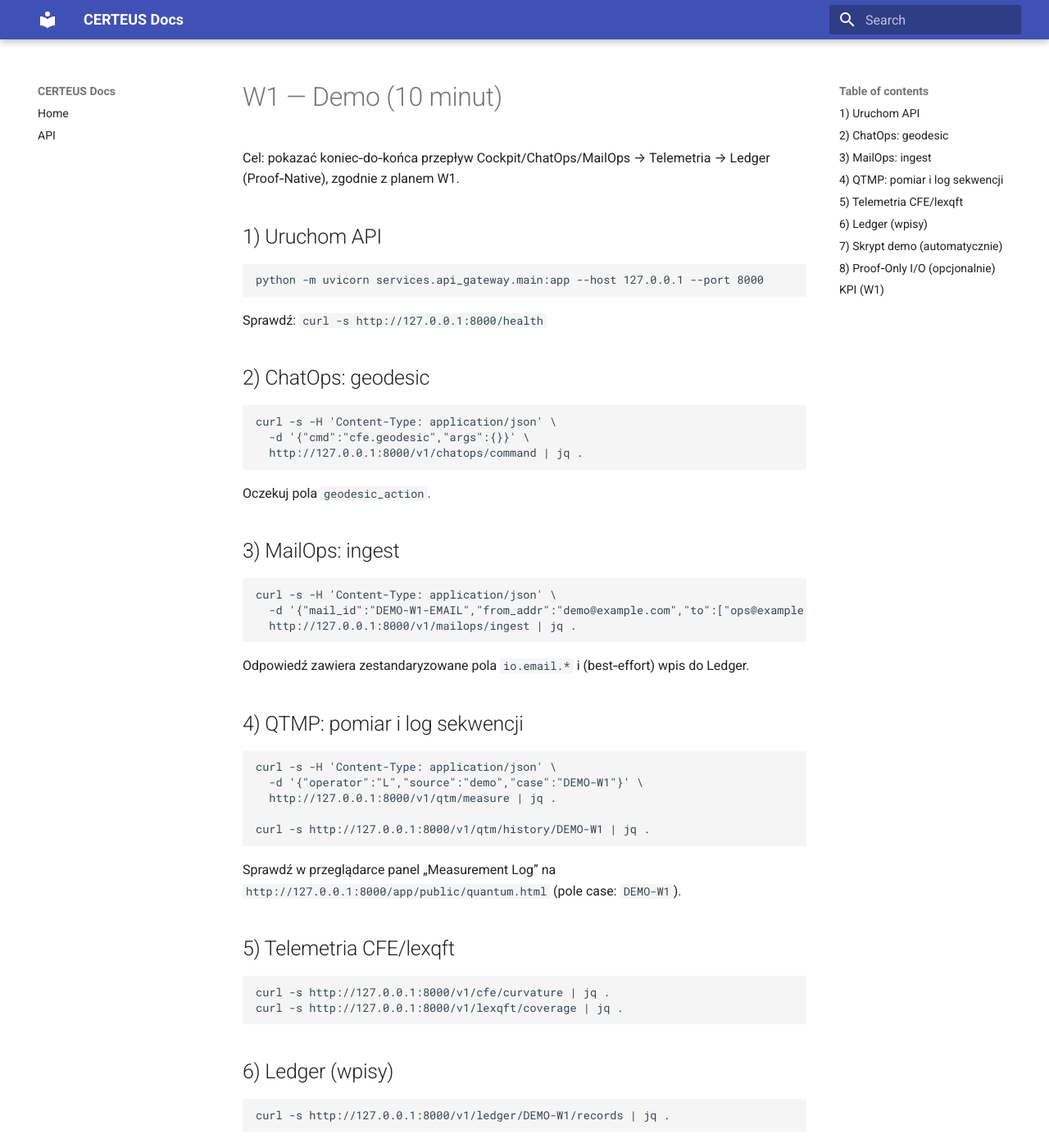
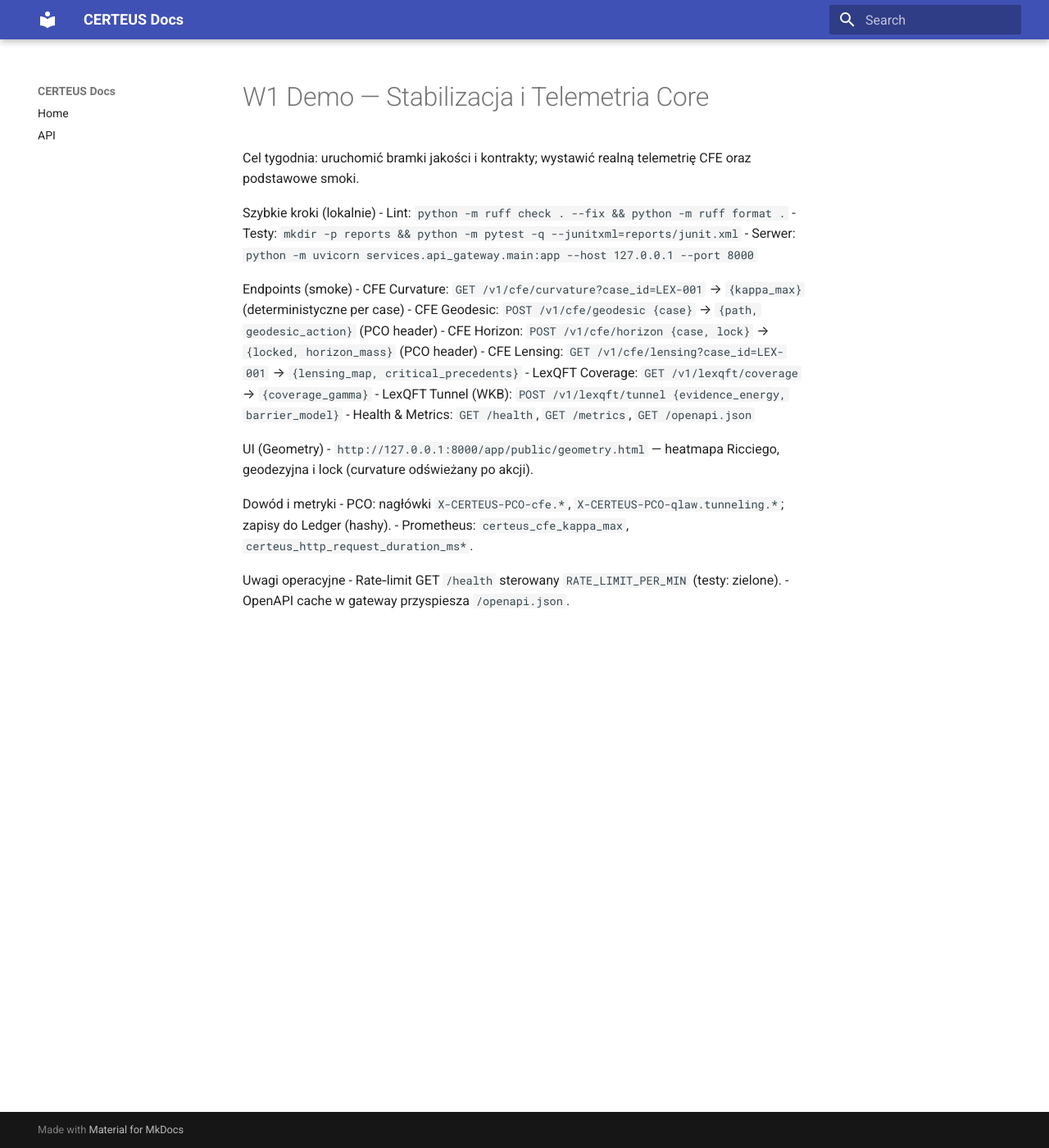
Before and after one commit to CERTEUS/certeus, an MkDocs documentation site: the page built from docs/runbooks/w1_demo.md, in a window 1280 px wide and 1400 px high. Shown: the whole window at 82% size. Built offline with MkDocs 1.6.1 and Material for MkDocs 9.7.7, drawn with Linux system fonts in a browser that asks for light colours; some of the changed text lies outside the part shown.

````diff
--- a/clients/web/public/quantum.html
+++ b/clients/web/public/quantum.html
@@ -55,6 +55,7 @@
           <span class="muted">UB L_T:<span id="ub" class="pill">?</span></span>
           <span class="muted">Collapse:<span id="collapse" class="pill">-</span></span>
           <span class="muted">Priorities:<span id="pri" class="pill">-</span></span>
+          <a id="qcaseLink" href="#" target="_blank" class="muted">Open case</a>
         </div>
         <div id="heat" class="grid"></div>
         <p class="muted">Coverage: <span id="gamma" class="pill">?</span> • Tunneling p: <span id="ptun" class="pill">?</span></p>
--- a/docs/runbooks/w1_demo.md
+++ b/docs/runbooks/w1_demo.md
@@ -1,91 +1,28 @@
-<!--
-+-------------------------------------------------------------+
-|                          CERTEUS                            |
-+-------------------------------------------------------------+
-| FILE: docs/runbooks/w1_demo.md                             |
-| ROLE: Runbook (W1 Demo).                                     |
-| PLIK: docs/runbooks/w1_demo.md                             |
-| ROLA: Runbook (Demo tygodnia 1).                             |
-+-------------------------------------------------------------+
--->
+# W1 Demo — Stabilizacja i Telemetria Core
 
-# W1 — Demo (10 minut)
+Cel tygodnia: uruchomić bramki jakości i kontrakty; wystawić realną telemetrię CFE oraz podstawowe smoki.
 
-Cel: pokazać koniec‑do‑końca przepływ Cockpit/ChatOps/MailOps → Telemetria → Ledger (Proof‑Native), zgodnie z planem W1.
+Szybkie kroki (lokalnie)
+- Lint: `python -m ruff check . --fix && python -m ruff format .`
+- Testy: `mkdir -p reports && python -m pytest -q --junitxml=reports/junit.xml`
+- Serwer: `python -m uvicorn services.api_gateway.main:app --host 127.0.0.1 --port 8000`
 
-## 1) Uruchom API
+Endpoints (smoke)
+- CFE Curvature: `GET /v1/cfe/curvature?case_id=LEX-001` → `{kappa_max}` (deterministyczne per case)
+- CFE Geodesic: `POST /v1/cfe/geodesic {case}` → `{path, geodesic_action}` (PCO header)
+- CFE Horizon: `POST /v1/cfe/horizon {case, lock}` → `{locked, horizon_mass}` (PCO header)
+- CFE Lensing: `GET /v1/cfe/lensing?case_id=LEX-001` → `{lensing_map, critical_precedents}`
+- LexQFT Coverage: `GET /v1/lexqft/coverage` → `{coverage_gamma}`
+- LexQFT Tunnel (WKB): `POST /v1/lexqft/tunnel {evidence_energy, barrier_model}`
+- Health & Metrics: `GET /health`, `GET /metrics`, `GET /openapi.json`
 
-```
-python -m uvicorn services.api_gateway.main:app --host 127.0.0.1 --port 8000
-```
+UI (Geometry)
+- `http://127.0.0.1:8000/app/public/geometry.html` — heatmapa Ricciego, geodezyjna i lock (curvature odświeżany po akcji).
 
-Sprawdź: `curl -s http://127.0.0.1:8000/health`
+Dowód i metryki
+- PCO: nagłówki `X-CERTEUS-PCO-cfe.*`, `X-CERTEUS-PCO-qlaw.tunneling.*`; zapisy do Ledger (hashy).
+- Prometheus: `certeus_cfe_kappa_max`, `certeus_http_request_duration_ms*`.
 
-## 2) ChatOps: geodesic
-
-```
-curl -s -H 'Content-Type: application/json' \
-  -d '{"cmd":"cfe.geodesic","args":{}}' \
-  http://127.0.0.1:8000/v1/chatops/command | jq .
-```
-
-Oczekuj pola `geodesic_action`.
-
-## 3) MailOps: ingest
-
-```
-curl -s -H 'Content-Type: application/json' \
-  -d '{"mail_id":"DEMO-W1-EMAIL","from_addr":"demo@example.com","to":["ops@example.com"],"subject":"Demo","body_text":"W1 demo","spf":"pass","dkim":"pass","dmarc":"pass","attachments":[]}' \
-  http://127.0.0.1:8000/v1/mailops/ingest | jq .
-```
-
-Odpowiedź zawiera zestandaryzowane pola `io.email.*` i (best‑effort) wpis do Ledger.
-
-## 4) QTMP: pomiar i log sekwencji
-
-```
-curl -s -H 'Content-Type: application/json' \
-  -d '{"operator":"L","source":"demo","case":"DEMO-W1"}' \
-  http://127.0.0.1:8000/v1/qtm/measure | jq .
-
-curl -s http://127.0.0.1:8000/v1/qtm/history/DEMO-W1 | jq .
-```
-
-Sprawdź w przeglądarce panel „Measurement Log” na `http://127.0.0.1:8000/app/public/quantum.html` (pole case: `DEMO-W1`).
-
-## 5) Telemetria CFE/lexqft
-
-```
-curl -s http://127.0.0.1:8000/v1/cfe/curvature | jq .
-curl -s http://127.0.0.1:8000/v1/lexqft/coverage | jq .
-```
-
-## 6) Ledger (wpisy)
-
-```
-curl -s http://127.0.0.1:8000/v1/ledger/DEMO-W1/records | jq .
-```
-
-## 7) Skrypt demo (automatycznie)
-
-- PowerShell: `pwsh -File scripts/demos/w1_demo.ps1`
-- Bash: `bash scripts/demos/w1_demo.sh`
-
-Wynik: `reports/w1_demo.json` (agregat odpowiedzi demo).
-
-## 8) Proof‑Only I/O (opcjonalnie)
-
-```
-export STRICT_PROOF_ONLY=1   # PS: $env:STRICT_PROOF_ONLY='1'
-# próba bez tokenu → 403
-curl -s -o /dev/null -w "%{http_code}\n" -H 'Content-Type: application/json' \
-  -d '{"mail_id":"X","from_addr":"a@b","to":["ops@example.com"],"attachments":[]}' \
-  http://127.0.0.1:8000/v1/mailops/ingest
-```
-
-## KPI (W1)
-
-- Cockpit: heatmapy + log sekwencji widoczne.
-- ChatOps/MailOps: proste wywołania przechodzą (2xx) w DEV.
-- Telemetria: `/v1/cfe/curvature.kappa_max`, `/v1/lexqft/coverage.coverage_gamma` dostępne.
-- Cały E2E ≤ 10 min (manualny) lub ≤ 3 min (skrypt).
+Uwagi operacyjne
+- Rate‑limit GET `/health` sterowany `RATE_LIMIT_PER_MIN` (testy: zielone).
+- OpenAPI cache w gateway przyspiesza `/openapi.json`.
````
Also changed, not shown: other parts of clients/web/public/quantum.html (+2 -2 lines), WORKLOG.md (+5 -0 lines), 1 other file.
